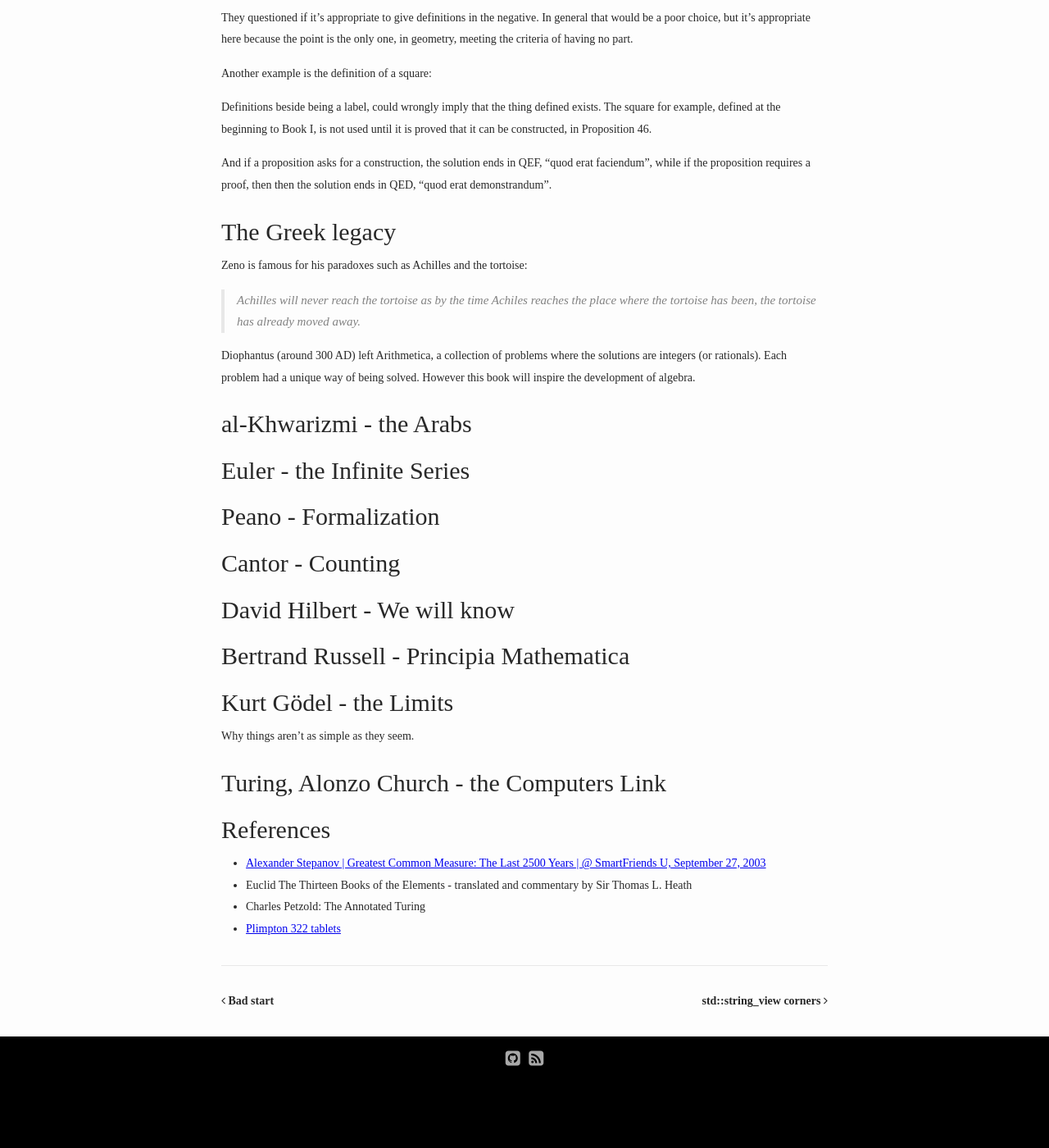
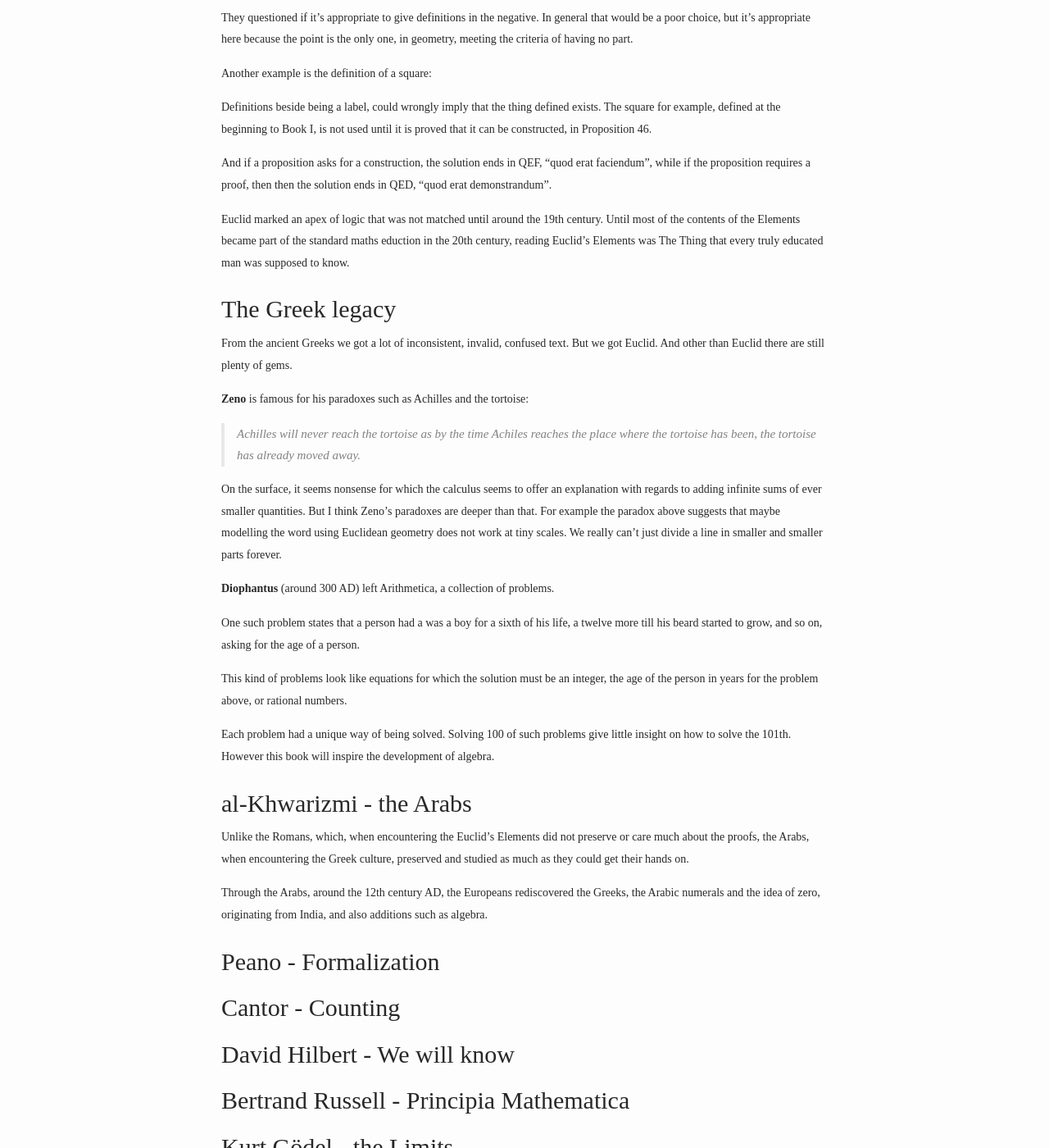
Before and after one commit to bajamircea/bajamircea.github.io, a Jekyll site: the page built from _posts/2018-11-07-maths-history.markdown, in a window 1280 px wide and 1400 px high, scrolled down 2646 px. Shown: the whole window at 82% size. Built offline with Jekyll 4.4.1, drawn with Linux system fonts in a browser that asks for light colours; nearby versions of some CDN libraries; formulas are drawn with MathJax 3; before the commit the page ends 3965 px from its top, so only the background shows below that.

Commit message:
Greek legacy and Arabs

```diff
--- a/_posts/2018-11-07-maths-history.markdown
+++ b/_posts/2018-11-07-maths-history.markdown
@@ -114,22 +114,55 @@ And if a proposition asks for a construction, the solution ends in QEF, "quod
 erat faciendum", while if the proposition requires a proof, then then the
 solution ends in QED, "quod erat demonstrandum".
 
+Euclid marked an apex of logic that was not matched until around the 19th
+century. Until most of the contents of the Elements became part of the standard
+maths eduction in the 20th century, reading Euclid's Elements was The Thing
+that every truly educated man was supposed to know.
+
+
 # The Greek legacy
 
-Zeno is famous for his paradoxes such as Achilles and the tortoise:
+From the ancient Greeks we got a lot of inconsistent, invalid, confused text.
+But we got Euclid. And other than Euclid there are still plenty of gems.
+
+**Zeno** is famous for his paradoxes such as Achilles and the tortoise:
 
 > Achilles will never reach the tortoise as by the time Achiles reaches the
 > place where the tortoise has been, the tortoise has already moved away.
 
+On the surface, it seems nonsense for which the calculus seems to offer an
+explanation with regards to adding infinite sums of ever smaller quantities.
+But I think Zeno's paradoxes are deeper than that. For example the paradox
+above suggests that maybe modelling the word using Euclidean geometry does not
+work at tiny scales. We really can't just divide a line in smaller and smaller
+parts forever.
 
-Diophantus (around 300 AD) left Arithmetica, a collection of problems where the
-solutions are integers (or rationals). Each problem had a unique way of being
-solved. However this book will inspire the development of algebra.
+
+**Diophantus** (around 300 AD) left Arithmetica, a collection of problems.
+
+One such problem states that a person had a was a boy for a sixth of his life,
+a twelve more till his beard started to grow, and so on, asking for the age of
+a person.
+
+This kind of problems look like equations for which the solution must be an
+integer, the age of the person in years for the problem above, or rational
+numbers.
+
+Each problem had a unique way of being solved. Solving 100 of such problems
+give little insight on how to solve the 101th. However this book will inspire
+the development of algebra.
 
 
 # al-Khwarizmi - the Arabs
 
-# Euler - the Infinite Series
+Unlike the Romans, which, when encountering the Euclid's Elements did not
+preserve or care much about the proofs, the Arabs, when encountering the Greek
+culture, preserved and studied as much as they could get their hands on.
+
+Through the Arabs, around the 12th century AD, the Europeans rediscovered the
+Greeks, the Arabic numerals and the idea of zero, originating from India, and
+also additions such as algebra.
+
 
 # Peano - Formalization
 
```
